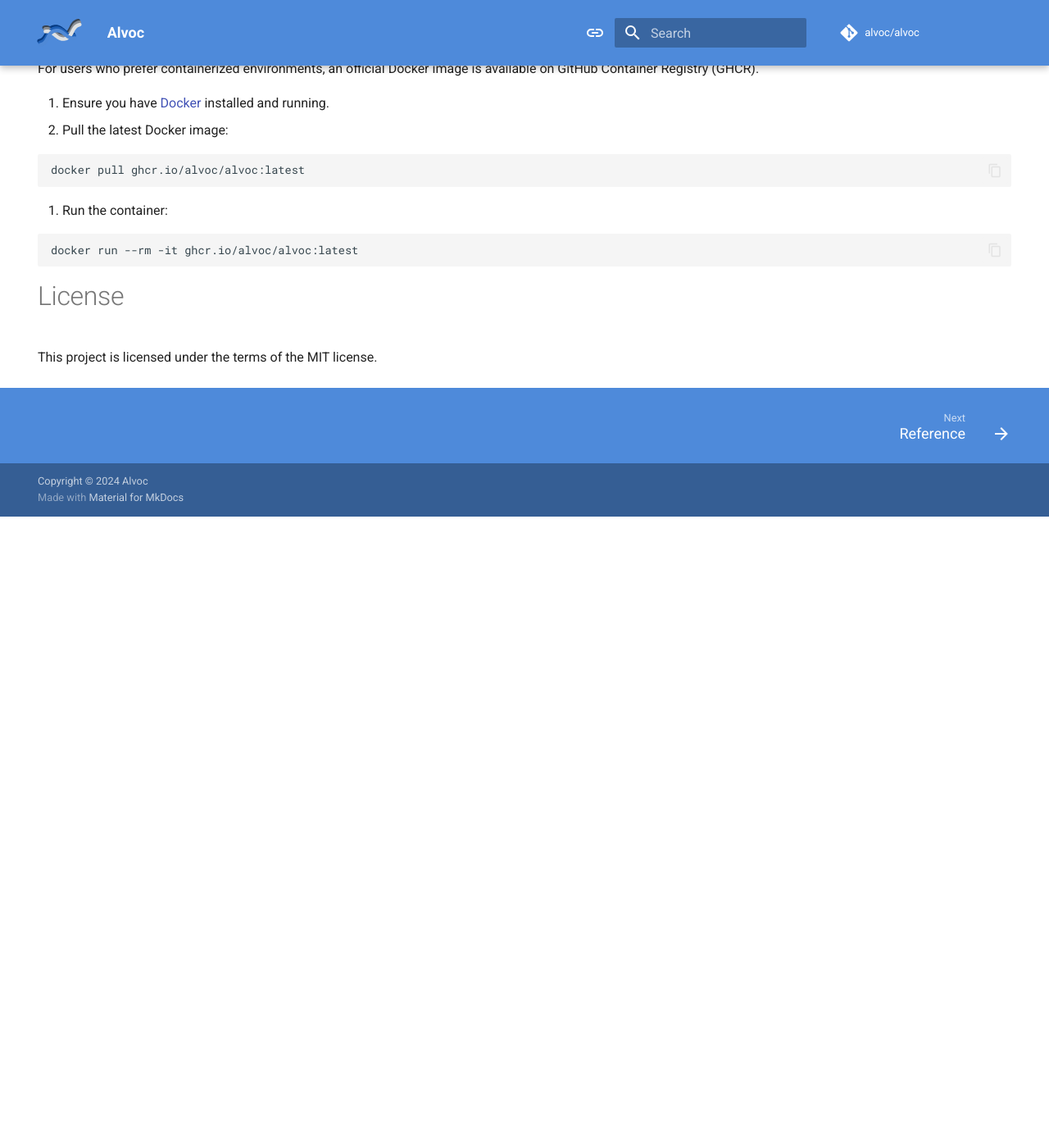
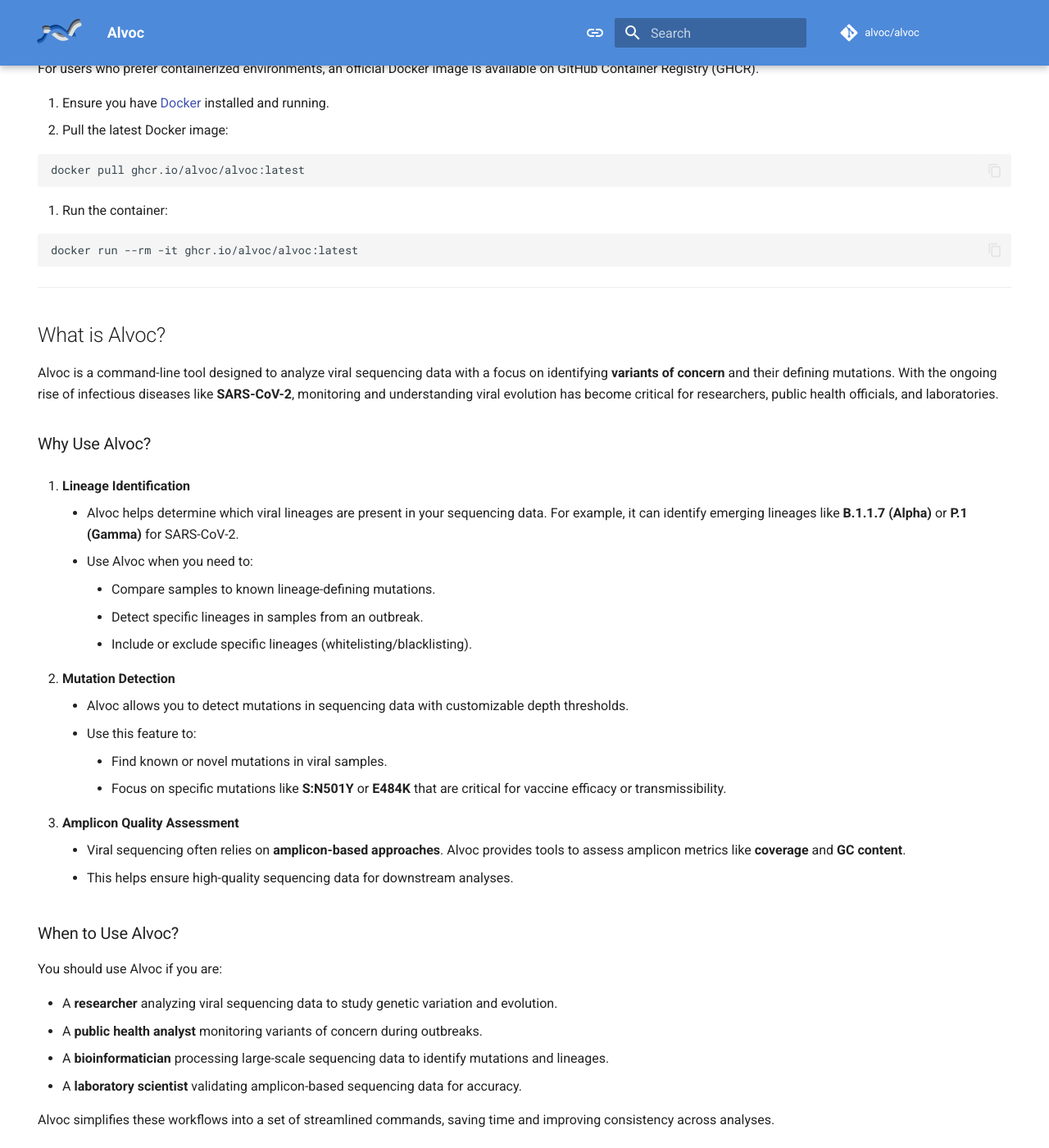
Before and after one commit to alvoc/alvoc, an MkDocs documentation site: the page built from docs/index.md, in a window 1280 px wide and 1400 px high, scrolled down 1507 px. Shown: the whole window at 82% size. Built offline with MkDocs 1.6.1 and Material for MkDocs 9.7.7, drawn with Linux system fonts in a browser that asks for light colours; comment, search, counter and statistics services are not loaded; before the commit the page ends 2137 px from its top, so only the background shows below that.

````diff
--- a/README.md
+++ b/README.md
@@ -78,5 +78,44 @@ docker pull ghcr.io/alvoc/alvoc:latest
 docker run --rm -it ghcr.io/alvoc/alvoc:latest
 ```
 
+---
+
+## What is Alvoc?
+
+Alvoc is a command-line tool designed to analyze viral sequencing data with a focus on identifying **variants of concern** and their defining mutations. With the ongoing rise of infectious diseases like **SARS-CoV-2**, monitoring and understanding viral evolution has become critical for researchers, public health officials, and laboratories.
+
+### Why Use Alvoc?
+
+1. **Lineage Identification**
+    - Alvoc helps determine which viral lineages are present in your sequencing data. For example, it can identify emerging lineages like **B.1.1.7 (Alpha)** or **P.1 (Gamma)** for SARS-CoV-2.
+    - Use Alvoc when you need to:
+        - Compare samples to known lineage-defining mutations.
+        - Detect specific lineages in samples from an outbreak.
+        - Include or exclude specific lineages (whitelisting/blacklisting).
+
+2. **Mutation Detection**
+    - Alvoc allows you to detect mutations in sequencing data with customizable depth thresholds.
+    - Use this feature to:
+        - Find known or novel mutations in viral samples.
+        - Focus on specific mutations like **S:N501Y** or **E484K** that are critical for vaccine efficacy or transmissibility.
+
+3. **Amplicon Quality Assessment**
+    - Viral sequencing often relies on **amplicon-based approaches**. Alvoc provides tools to assess amplicon metrics like **coverage** and **GC content**.
+    - This helps ensure high-quality sequencing data for downstream analyses.
+
+### When to Use Alvoc?
+
+You should use Alvoc if you are:
+
+- A **researcher** analyzing viral sequencing data to study genetic variation and evolution.
+- A **public health analyst** monitoring variants of concern during outbreaks.
+- A **bioinformatician** processing large-scale sequencing data to identify mutations and lineages.
+- A **laboratory scientist** validating amplicon-based sequencing data for accuracy.
+
+Alvoc simplifies these workflows into a set of streamlined commands, saving time and improving consistency across analyses.
+
+---
+
+
 # License
 This project is licensed under the terms of the MIT license.
--- a/mkdocs.yml
+++ b/mkdocs.yml
@@ -51,6 +51,7 @@ plugins:
   - termynal
 
 markdown_extensions:
+  - admonition
   - mkdocs-click
   - pymdownx.snippets:
       base_path: .
````
Also changed, not shown: docs/usage.md (added, +211 -0 lines).
